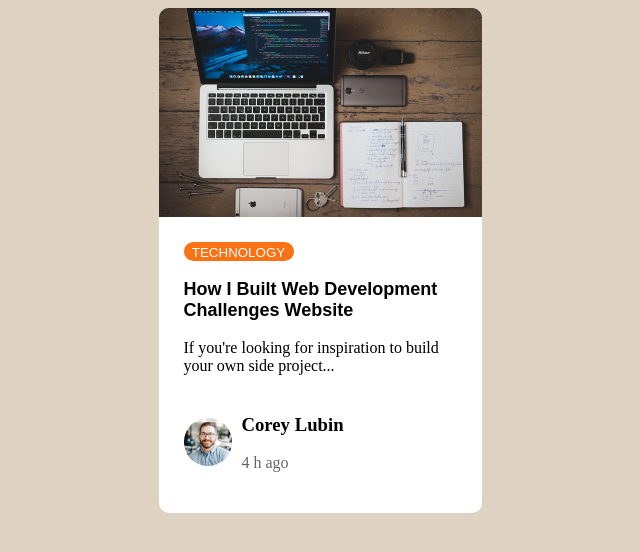
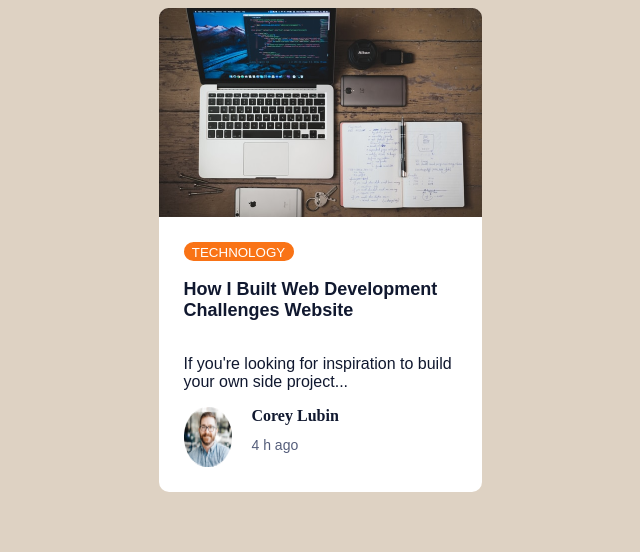
Before and after one commit to marjona1996/Card, a plain HTML site: page index.html in a window 1280 px wide. Shown: the whole page, without its empty margins (340-980 px from the left). Drawn offline with Linux system fonts and the light colour scheme.

Commit message:
Переделанно

```diff
--- a/index.html
+++ b/index.html
@@ -24,8 +24,8 @@
         <p class="card__subtitle">If you're looking for inspiration to build your own side project...</p>
         <div class="card__user">
             <img class="card__user_img"  src="images/Rectangle 2.png" alt="#">
-            <div class="user__name">
-                <h3 class="card__user_titel">Corey Lubin</h3>
+            <div class="user__info">
+                <span class="card__user_titel">Corey Lubin</span>
                 <p class="card__user_age">4 h ago</p>
             </div>
         </div>
--- a/style.css
+++ b/style.css
@@ -46,33 +46,58 @@ body {
     text-transform: uppercase;
 }
 .card__title {
+    color: #10182F;
+    font-family: "Mulish", sans-serif;
+    font-size: 18px;
+    font-style: normal;
     font-weight: 700;
-    font-size: 18px;
-    font-family: "Mulish", sans-serif;
+    line-height: normal;
 }
 .card__subtitle {
     font-weight: 400;
     font-size: 16px;
-
+    font-family: "Mulish", sans-serif;
 }
 .cards__item .card {
     height: 100%;
 }
 .card__subtitle {
-    margin: 0;
-    margin-bottom: 20px;
+    color: #10182F;
+    font-family: "Mulish", sans-serif;
+    font-size: 16px;
+    font-style: normal;
+    font-weight: 400;
+    line-height: normal;
 }
+
 .card__user {
-    overflow:hidden;
-    display:flex;
-    flex-flow: row wrap;
-    justify-content:space-between;
-    align-items: center;
+    display: flex;
 }
-.card__user>.user__name {
-    flex-grow: 1;
-    padding-left: 10px;
+.card__user p {
+    margin-top: 10px;
+}
+.user__info {
+margin-left: 20px;
+display: flex;
+width: 106px;
+flex-direction: column;
+justify-content: center;
+align-items: flex-start;
+gap: 2px;
 }
 .card__user_age {
-    color:#666;
+    color: #545D7A;
+    font-family: "Mulish", sans-serif;
+    font-size: 14px;
+    font-style: normal;
+    font-weight: 400;
+    line-height: normal;
 }
+.card__user_titel {
+    color: #10182F;
+    font-family: Mulish;
+    font-size: 16px;
+    font-style: normal;
+    font-weight: 700;
+    line-height: normal;
+}
```
